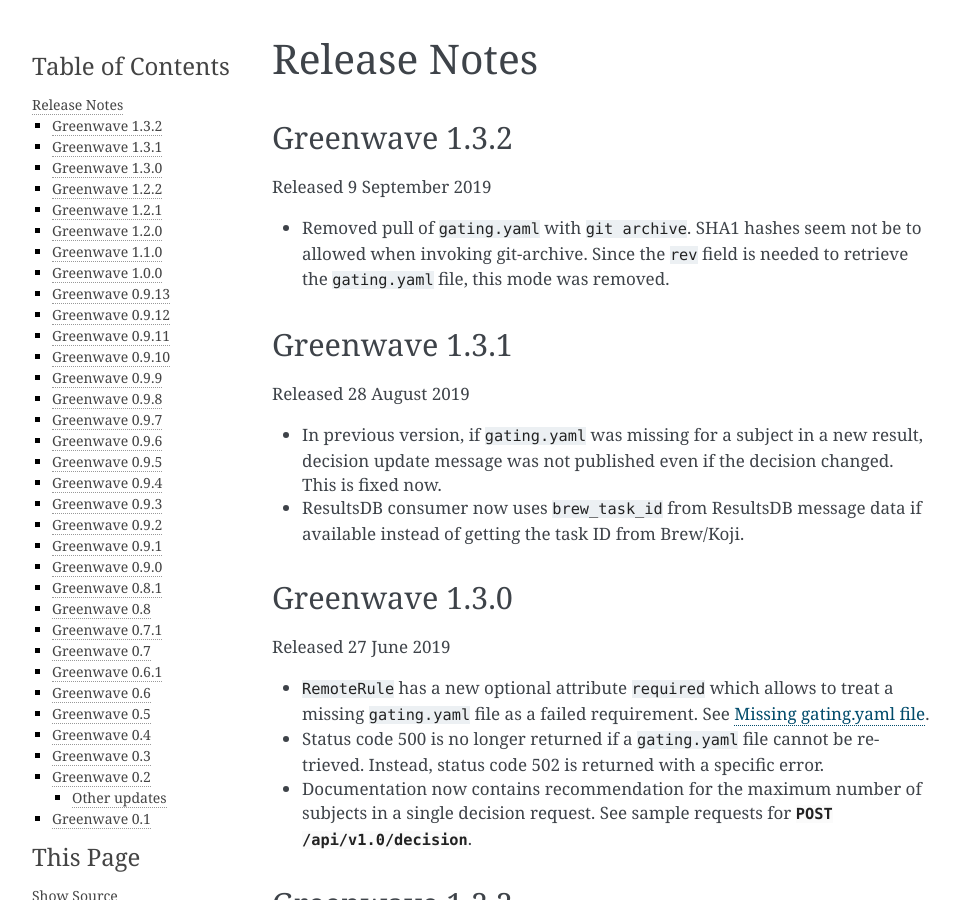
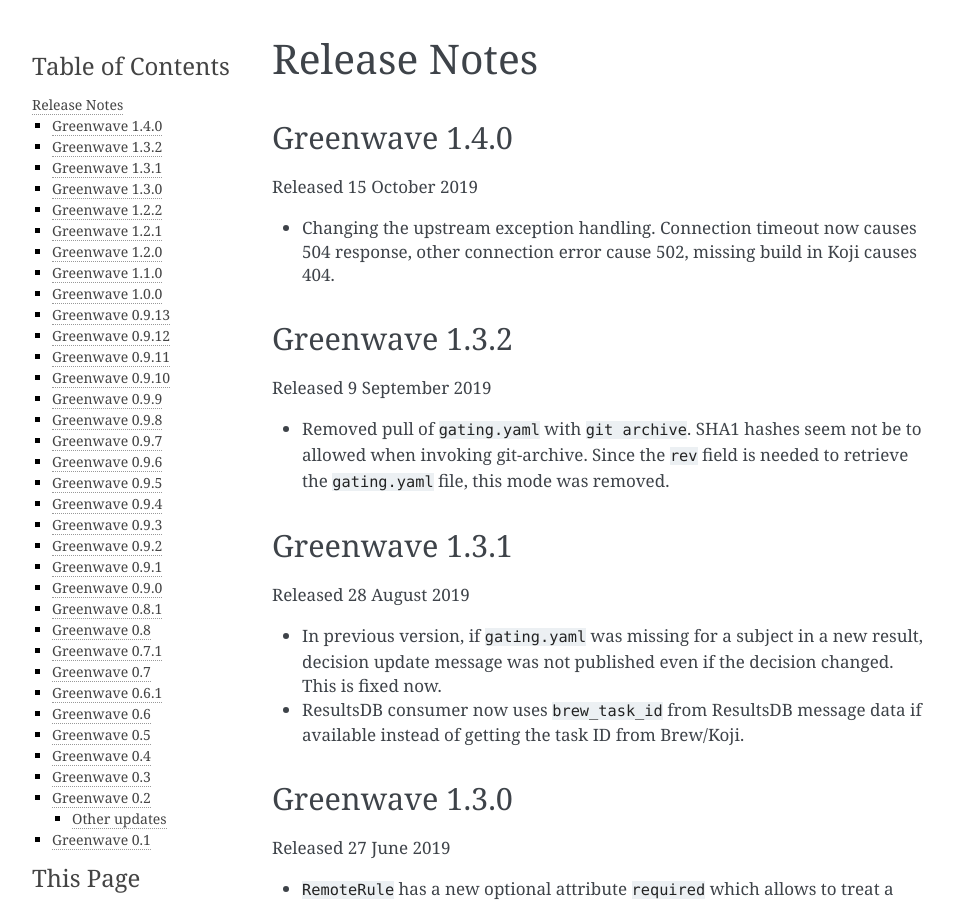
Before and after one commit to release-engineering/greenwave, a Sphinx documentation site: the page built from docs/release-notes.rst, in a window 1280 px wide and 900 px high. Shown: the whole window, without its empty margins (148-1107 px from the left). Built offline with Sphinx 7.4.7, drawn with Linux system fonts in a browser that asks for light colours; pages that are not in the unit, such as notebooks, are missing from menus.

Commit message:
Add release-notes for version 1.4.0
Signed-off-by: Valerij Maljulin <vmaljuli@redhat.com>

```diff
--- a/docs/release-notes.rst
+++ b/docs/release-notes.rst
@@ -1,6 +1,14 @@
 =============
 Release Notes
 =============
+
+Greenwave 1.4.0
+===============
+
+Released 15 October 2019
+
+* Changing the upstream exception handling. Connection timeout now causes 504
+  response, other connection error cause 502, missing build in Koji causes 404.
 
 Greenwave 1.3.2
 ===============
```
